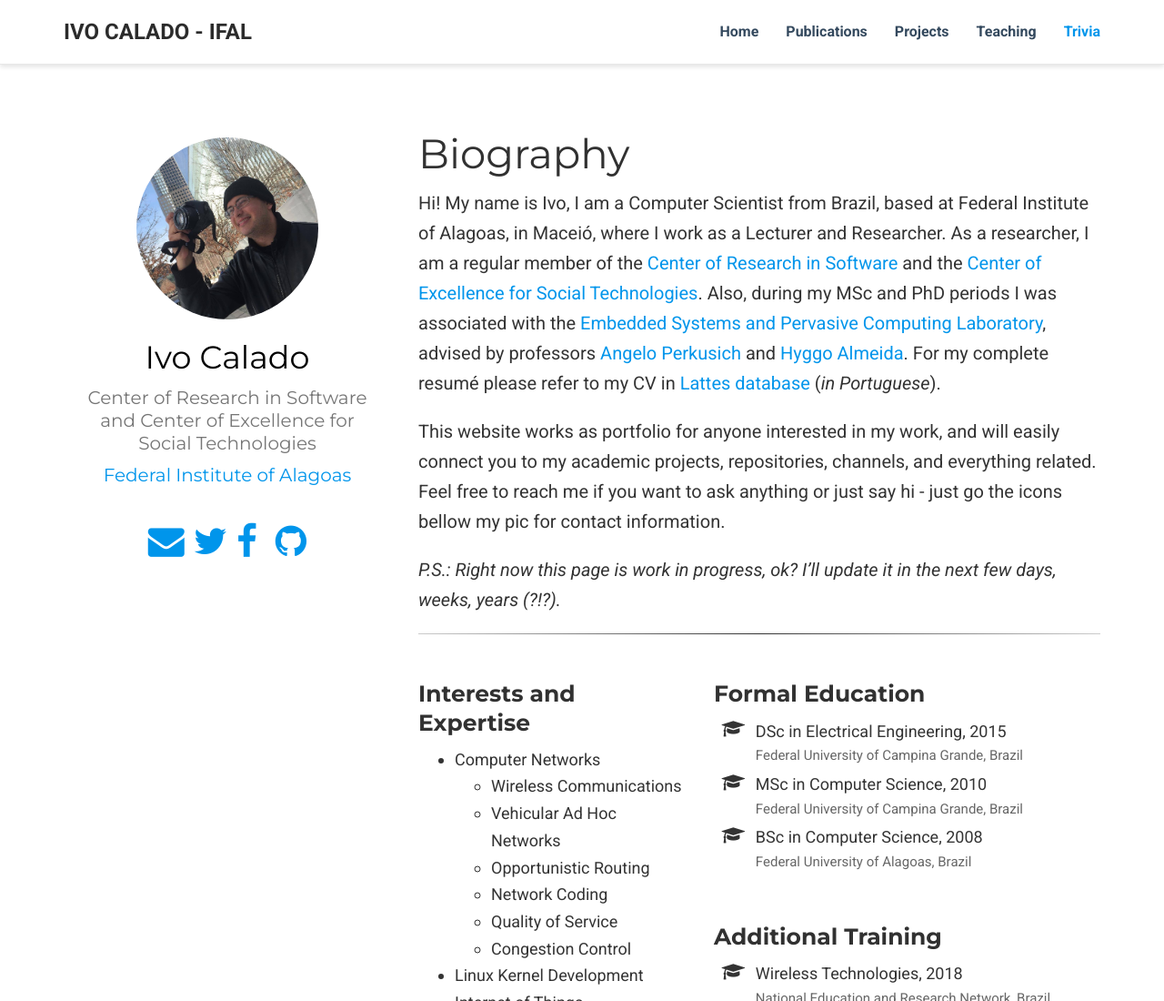
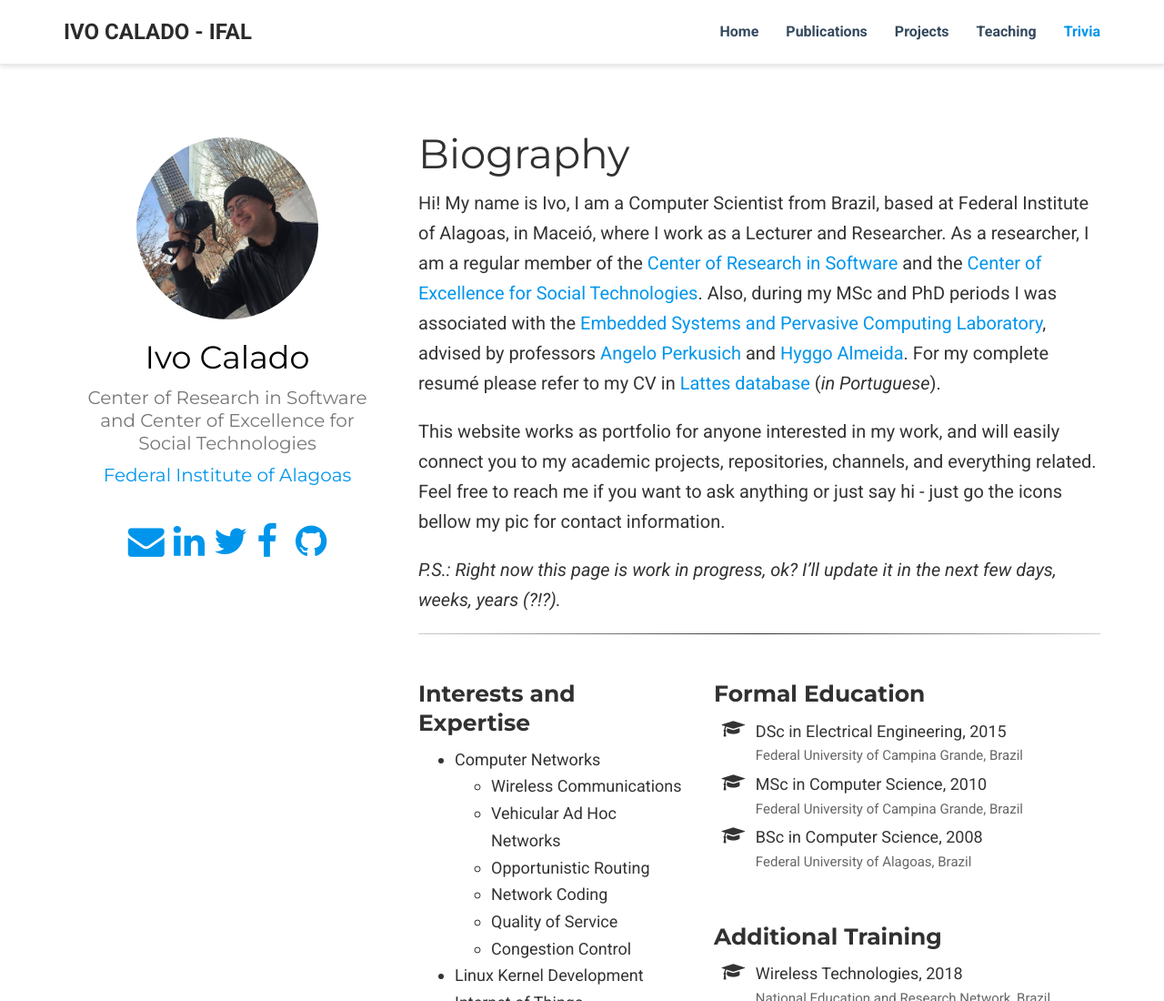
Before and after one commit to ivocalado/ivocalado.github.io, a plain HTML site: page index.html in a window 1280 px wide. Shown: the top 1100 px of the page at 91% size. Drawn offline with nearby package versions, Linux system fonts and the light colour scheme; some icons are missing.

Commit message:
Updates linkein link
Signed-off-by: Ivo Calado <txithihausen@gmail.com>

```diff
--- a/index.html
+++ b/index.html
@@ -260,6 +260,12 @@
         <li>
           <a itemprop="sameAs" href="mailto:ivo.calado@ifal.edu.br" target="_blank" rel="noopener">
             <i class="fa fa-envelope big-icon"></i>
+          </a>
+        </li>
+
+	<li>
+          <a itemprop="sameAs" href="mailto:ivo.calado@ifal.edu.br" target="_blank" rel="noopener">
+            <i class="fa fa-linkedin big-icon"></i>
           </a>
         </li>
 
```
